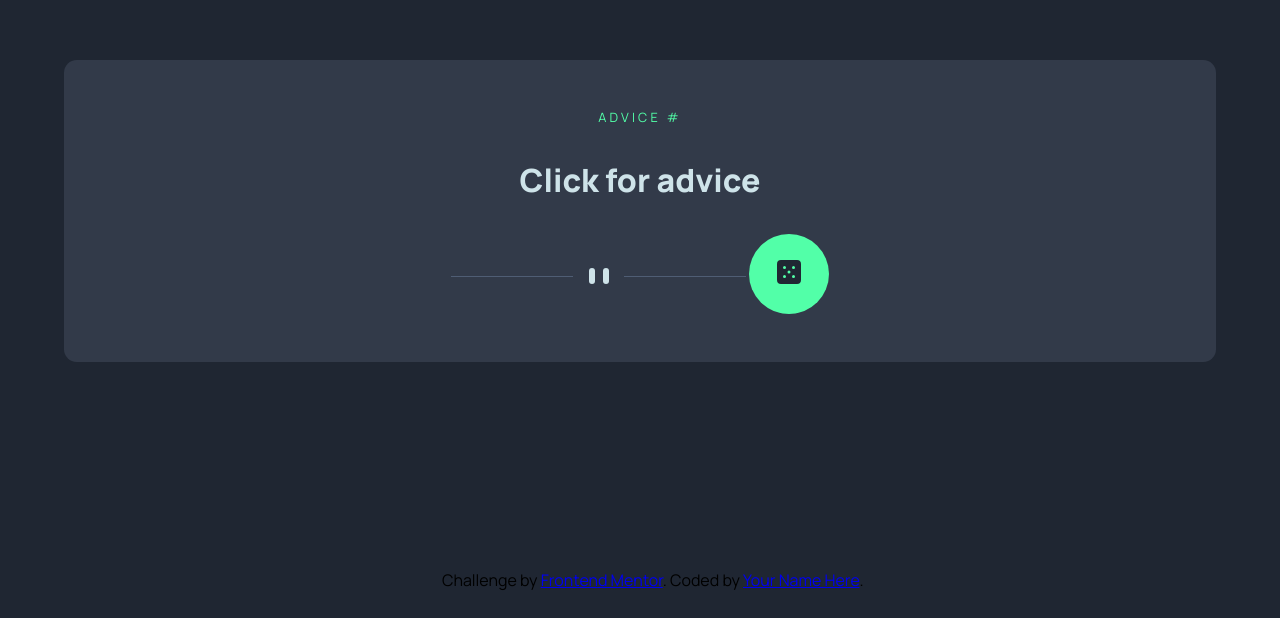
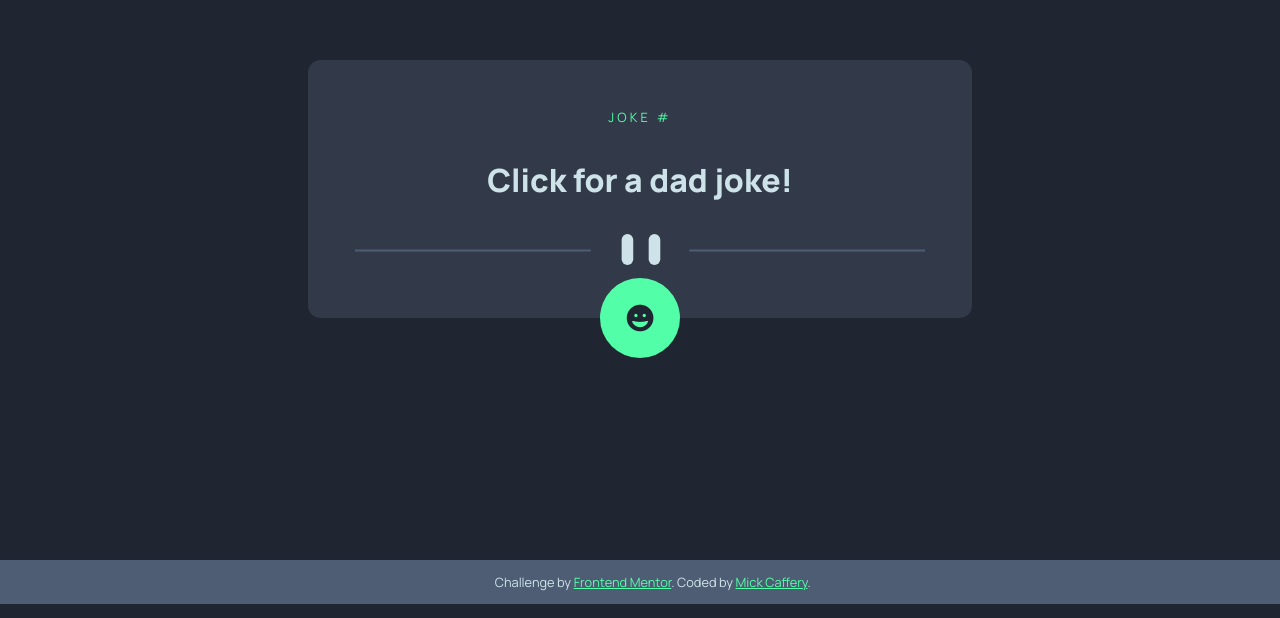
Before and after one commit to mickcaff/Front-End-Mentor-Challenge-07-Dad-Joke-Generator, a plain HTML site: page index.html in a window 1280 px wide. Shown: the part 196-814 px from the top of the page. Drawn offline with Linux system fonts and the light colour scheme.

Commit message:
Changed API to dad jokes. Finished styling

```diff
--- a/app.js
+++ b/app.js
@@ -1,12 +1,16 @@
 const button = document.querySelector('.button')
-const mainAdvice = document.querySelector('.advice-main')
-const idAdvice = document.querySelector('.advice-id')
+const mainAdvice = document.querySelector('.joke-main')
+const idAdvice = document.querySelector('.joke-id')
 
 const getAdvice = async () => {
     try {
-        const res = await fetch('https://api.adviceslip.com/advice')
+        const res = await fetch('https://icanhazdadjoke.com/', {
+            headers: {
+            'Accept': 'application/json'
+            }
+        })
         const data = await res.json()
-        console.log(data.slip)
+        console.log(data)
         return data
     } catch (e) {
         console.log("ERROR:". e)
@@ -15,10 +19,9 @@ const getAdvice = async () => {
 
 const addAdvice = async () => {
     const data = await getAdvice()
-    advice = data.slip.advice
-    id = data.slip.id
-    mainAdvice.textContent = advice
-    idAdvice.textContent = id
+    joke = data.joke
+    mainAdvice.textContent = joke
+    idAdvice.textContent = Math.ceil(Math.random()*10000)
 }
 
 button.addEventListener('click', addAdvice)
--- a/index.html
+++ b/index.html
@@ -5,6 +5,9 @@
   <meta name="viewport" content="width=device-width, initial-scale=1.0"> <!-- displays site properly based on user's device -->
 
   <link rel="icon" type="image/png" sizes="32x32" href="./images/favicon-32x32.png">
+
+  <!-- font awesome icon -->
+  <script src="https://kit.fontawesome.com/8d3b043deb.js" crossorigin="anonymous"></script>
 
   <!-- Google Fonts -->
   <link rel="preconnect" href="https://fonts.googleapis.com">
@@ -20,18 +23,18 @@
 <body>
 
   <div class="main-card">
-    <h3>Advice # <span class="advice-id"></span></h3><!-- Advice ID goes here -->
-    <h1 class="advice-main">Click for advice</h1>
+    <h3>Joke # <span class="joke-id"></span></h3><!-- Advice ID goes here -->
+    <h1 class="joke-main">Click for a dad joke!</h1>
     <img class="divider-img" src="./images/pattern-divider-mobile.svg" alt="Patter divider">
 
     <button class="button">
-      <img class="button-img" src="./images/icon-dice.svg" alt="">
+      <i class="fa-solid fa-face-grin fa-2xl button-img"></i>
     </button>
   </div>
 
   <div class="attribution">
-    Challenge by <a href="https://www.frontendmentor.io?ref=challenge" target="_blank">Frontend Mentor</a>.
-    Coded by <a href="#">Your Name Here</a>.
+    Challenge by <a href="https://www.frontendmentor.io/challenges" target="_blank">Frontend Mentor</a>.
+    Coded by <a href="https://github.com/mickcaff" target="_blank">Mick Caffery</a>.
   </div>
 
   <script src="app.js"></script>
--- a/styles.css
+++ b/styles.css
@@ -21,15 +21,19 @@ h3 {
     text-transform: uppercase;
 }
 .main-card {
+    position: relative;
     background-color: var(--neutral2);
     border-radius: 0.8rem;
     margin: 20% 5%;
     padding: 3rem 2rem;
     text-align: center;
 }
-.advice-main {
+.joke-main {
     color: var(--primary1);
     margin: 2rem 0;
+}
+.divider-img {
+    width: 95%;
 }
 .button {
     background-color: var(--primary2);
@@ -38,17 +42,31 @@ h3 {
     cursor: pointer;
     width: 5rem;
     height: 5rem;
+    display: inline-block;
+    position: absolute;
+    left: calc(50% - 2.5rem);
+    bottom: -2.5rem;
 }
-
-
-
-
+.button-img {
+    color: var(--neutral3);
+}
 .attribution {
-    color: var(--background-neutral2);
-    /* background-color: var(--background-primary2-50); */
+    color: var(--primary1);
+    background-color: var(--neutral1);
+    font-size: 0.8rem;
     position: fixed;
     bottom: 0;
     width: 100vw;
     padding: 1%;
     text-align: center;
 }
+.attribution a {
+    color: var(--primary2);
+}
+
+@media (min-width: 600px) {
+    .main-card {
+        max-width: 600px;
+        margin: 20% auto;
+    }
+}
```
